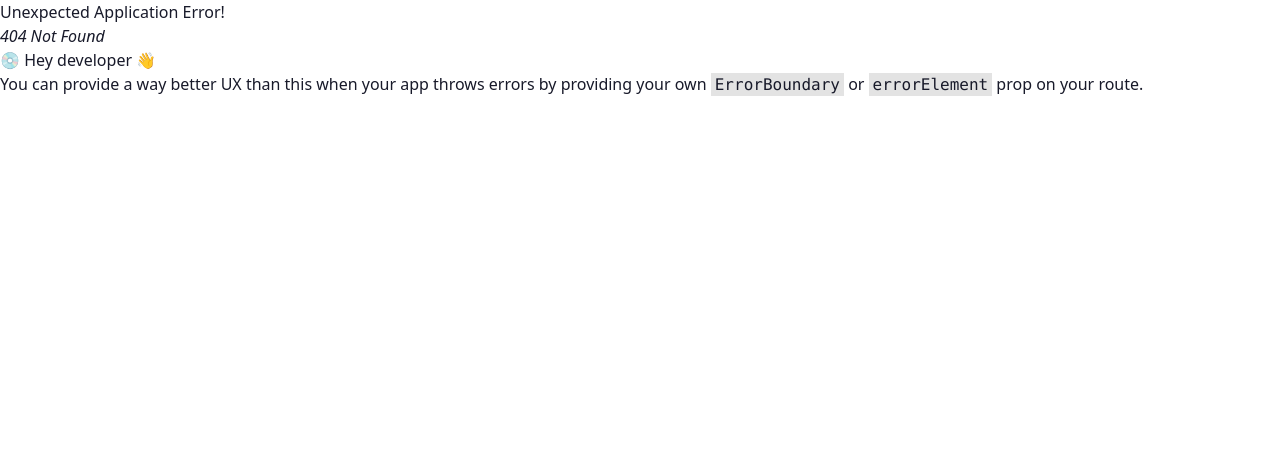
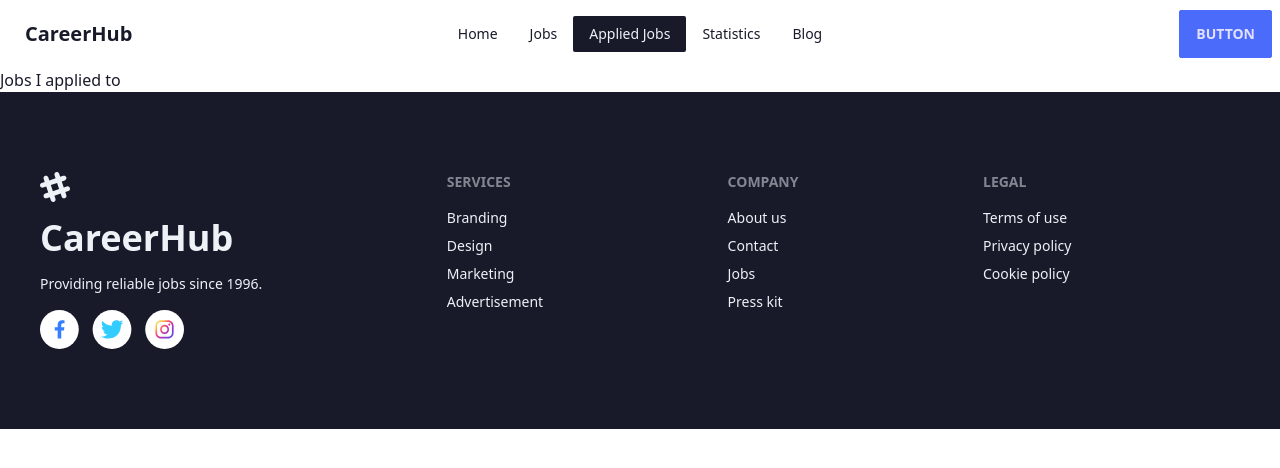
Before and after one commit to Rezwan66/react-career-hub, a React (Vite) app: page /applied in a window 1280 px wide. Before the commit this address had no page. Shown: the top 468 px of the page. Built offline with nearby package versions, Linux system fonts and the light colour scheme.

Commit message:
HeaderNav with pages link added, and Error handling page added

```diff
--- /dev/null
+++ b/src/components/AppliedJobs/AppliedJobs.jsx
@@ -0,0 +1,9 @@
+const AppliedJobs = () => {
+  return (
+    <div>
+      <h2>Jobs I applied to</h2>
+    </div>
+  );
+};
+
+export default AppliedJobs;
--- /dev/null
+++ b/src/components/ErrorPage/ErrorPage.jsx
@@ -0,0 +1,21 @@
+import { Link, useRouteError } from 'react-router-dom';
+
+const ErrorPage = () => {
+  const error = useRouteError();
+  return (
+    <div className="text-center mt-80">
+      <h2 className="text-7xl font-bold mb-10">Oops!!!</h2>
+      <p>Sorry, an unexpected error has occurred.</p>
+      <p>😥😥😥</p>
+      <p>
+        Your page is <i>{error.statusText || error.message}</i>
+      </p>
+      <br />
+      <Link to="/" className="btn btn-primary">
+        Go Back to HomePage
+      </Link>
+    </div>
+  );
+};
+
+export default ErrorPage;
--- a/src/components/Footer/Footer.jsx
+++ b/src/components/Footer/Footer.jsx
@@ -1,10 +1,10 @@
 const Footer = () => {
   return (
-    <footer className="footer p-10 bg-neutral text-neutral-content">
-      <aside className="space-y-4">
+    <footer className="footer px-10 py-20 bg-neutral text-neutral-content">
+      <aside className="space-y-2">
         <svg
-          width="50"
-          height="50"
+          width="30"
+          height="30"
           viewBox="0 0 24 24"
           xmlns="http://www.w3.org/2000/svg"
           fillRule="evenodd"
@@ -13,12 +13,8 @@ const Footer = () => {
         >
           <path d="M22.672 15.226l-2.432.811.841 2.515c.33 1.019-.209 2.127-1.23 2.456-1.15.325-2.148-.321-2.463-1.226l-.84-2.518-5.013 1.677.84 2.517c.391 1.203-.434 2.542-1.831 2.542-.88 0-1.601-.564-1.86-1.314l-.842-2.516-2.431.809c-1.135.328-2.145-.317-2.463-1.229-.329-1.018.211-2.127 1.231-2.456l2.432-.809-1.621-4.823-2.432.808c-1.355.384-2.558-.59-2.558-1.839 0-.817.509-1.582 1.327-1.846l2.433-.809-.842-2.515c-.33-1.02.211-2.129 1.232-2.458 1.02-.329 2.13.209 2.461 1.229l.842 2.515 5.011-1.677-.839-2.517c-.403-1.238.484-2.553 1.843-2.553.819 0 1.585.509 1.85 1.326l.841 2.517 2.431-.81c1.02-.33 2.131.211 2.461 1.229.332 1.018-.21 2.126-1.23 2.456l-2.433.809 1.622 4.823 2.433-.809c1.242-.401 2.557.484 2.557 1.838 0 .819-.51 1.583-1.328 1.847m-8.992-6.428l-5.01 1.675 1.619 4.828 5.011-1.674-1.62-4.829z"></path>
         </svg>
-        <p>
-          <span className="text-4xl font-extrabold">CareerHub</span>
-          <br />
-          <br />
-          <span>Providing reliable jobs since 1996.</span>
-        </p>
+        <span className="text-4xl font-extrabold inline-block">CareerHub</span>
+        <p>Providing reliable jobs since 1996.</p>
         <div>
           <img src="../../../public/socials.svg" className="w-36" alt="" />
         </div>
--- /dev/null
+++ b/src/components/HeaderNav/HeaderNav.jsx
@@ -0,0 +1,62 @@
+import { NavLink } from 'react-router-dom';
+
+const HeaderNav = () => {
+  const links = (
+    <>
+      <li>
+        <NavLink to="/">Home</NavLink>
+      </li>
+      <li>
+        <NavLink to="/jobs">Jobs</NavLink>
+      </li>
+      <li>
+        <NavLink to="/applied">Applied Jobs</NavLink>
+      </li>
+      <li>
+        <NavLink to="/statistics">Statistics</NavLink>
+      </li>
+      <li>
+        <NavLink to="/blog">Blog</NavLink>
+      </li>
+    </>
+  );
+  return (
+    <div className="navbar bg-base-100n max-w-[1440px] mx-auto">
+      <div className="navbar-start">
+        <div className="dropdown">
+          <label tabIndex={0} className="btn btn-ghost lg:hidden">
+            <svg
+              xmlns="http://www.w3.org/2000/svg"
+              className="h-5 w-5"
+              fill="none"
+              viewBox="0 0 24 24"
+              stroke="currentColor"
+            >
+              <path
+                strokeLinecap="round"
+                strokeLinejoin="round"
+                strokeWidth="2"
+                d="M4 6h16M4 12h8m-8 6h16"
+              />
+            </svg>
+          </label>
+          <ul
+            tabIndex={0}
+            className="menu menu-sm dropdown-content mt-3 z-[1] p-2 shadow bg-base-100 rounded-box w-52"
+          >
+            {links}
+          </ul>
+        </div>
+        <a className="btn btn-ghost normal-case text-xl">CareerHub</a>
+      </div>
+      <div className="navbar-center hidden lg:flex">
+        <ul className="menu menu-horizontal px-1">{links}</ul>
+      </div>
+      <div className="navbar-end">
+        <a className="btn btn-primary">Button</a>
+      </div>
+    </div>
+  );
+};
+
+export default HeaderNav;
--- a/src/components/Root/Root.jsx
+++ b/src/components/Root/Root.jsx
@@ -1,10 +1,11 @@
 import { Outlet } from 'react-router-dom';
 import Footer from '../Footer/Footer';
+import HeaderNav from '../HeaderNav/HeaderNav';
 
 const Root = () => {
   return (
     <div>
-      <div>Hello world!</div>
+      <HeaderNav></HeaderNav>
       <Outlet></Outlet>
       <Footer></Footer>
     </div>
--- a/src/main.jsx
+++ b/src/main.jsx
@@ -4,15 +4,22 @@ import './index.css';
 import { createBrowserRouter, RouterProvider } from 'react-router-dom';
 import Root from './components/Root/Root';
 import Home from './components/Home/Home';
+import AppliedJobs from './components/AppliedJobs/AppliedJobs';
+import ErrorPage from './components/ErrorPage/ErrorPage';
 
 const router = createBrowserRouter([
   {
     path: '/',
     element: <Root></Root>,
+    errorElement: <ErrorPage></ErrorPage>,
     children: [
       {
         path: '/',
         element: <Home></Home>,
+      },
+      {
+        path: '/applied',
+        element: <AppliedJobs></AppliedJobs>,
       },
     ],
   },
```
